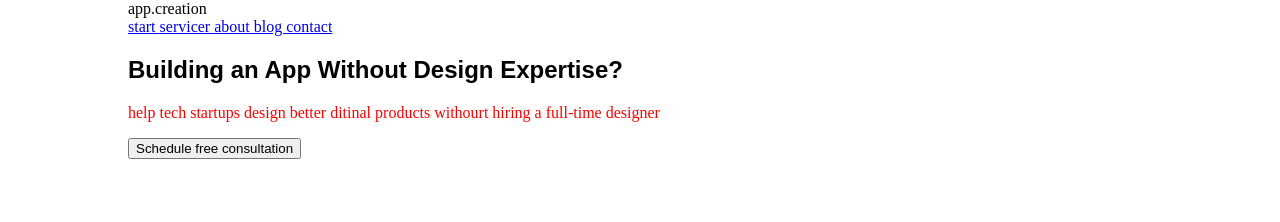
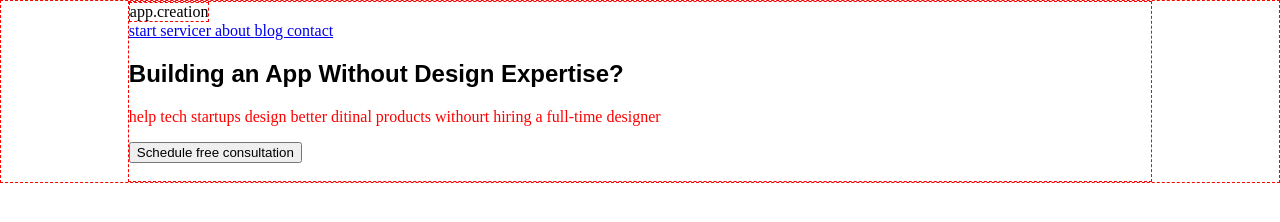
Before and after one commit to WebHeroSchool/Copy-Template, a plain HTML site: page index.html in a window 1280 px wide. Drawn offline with Linux system fonts and the light colour scheme.

Commit message:
правки по логотипу и меню

```diff
--- a/index.html
+++ b/index.html
@@ -8,7 +8,9 @@
 
 
   <body>
+    <div class="wrapper">
     <header class="header">
+
       <div class="logo"> app.creation </div>
         <nav clacc="menu">
           <a class="menu__item" href="#"> start </a>
--- a/style.css
+++ b/style.css
@@ -3,28 +3,16 @@ h1 {
  }
  body {
    margin: 0;
+   border: dashed 1px red;
+  }
+
+ .wrapper {
+   margin:auto;
+   width: 80%;
+   border: dashed 1px red;
  }
 
- .header {
-   margin:auto;
-   width:80%;
+ .logo, .menu {
+   display: inline-block;
+   border: dashed 1px red;
  }
-
- .main-section{
-   margin:auto;
-   width: 80%;
- }
-
- .heder {
-   display: flex;
-   justify-content: space-between;
- }
-
-.logo {
-  paddingg: 40px 0 4px 0;
-}
-
-.menu {
-  display: flex;
-  align-items: center;
-}
```
